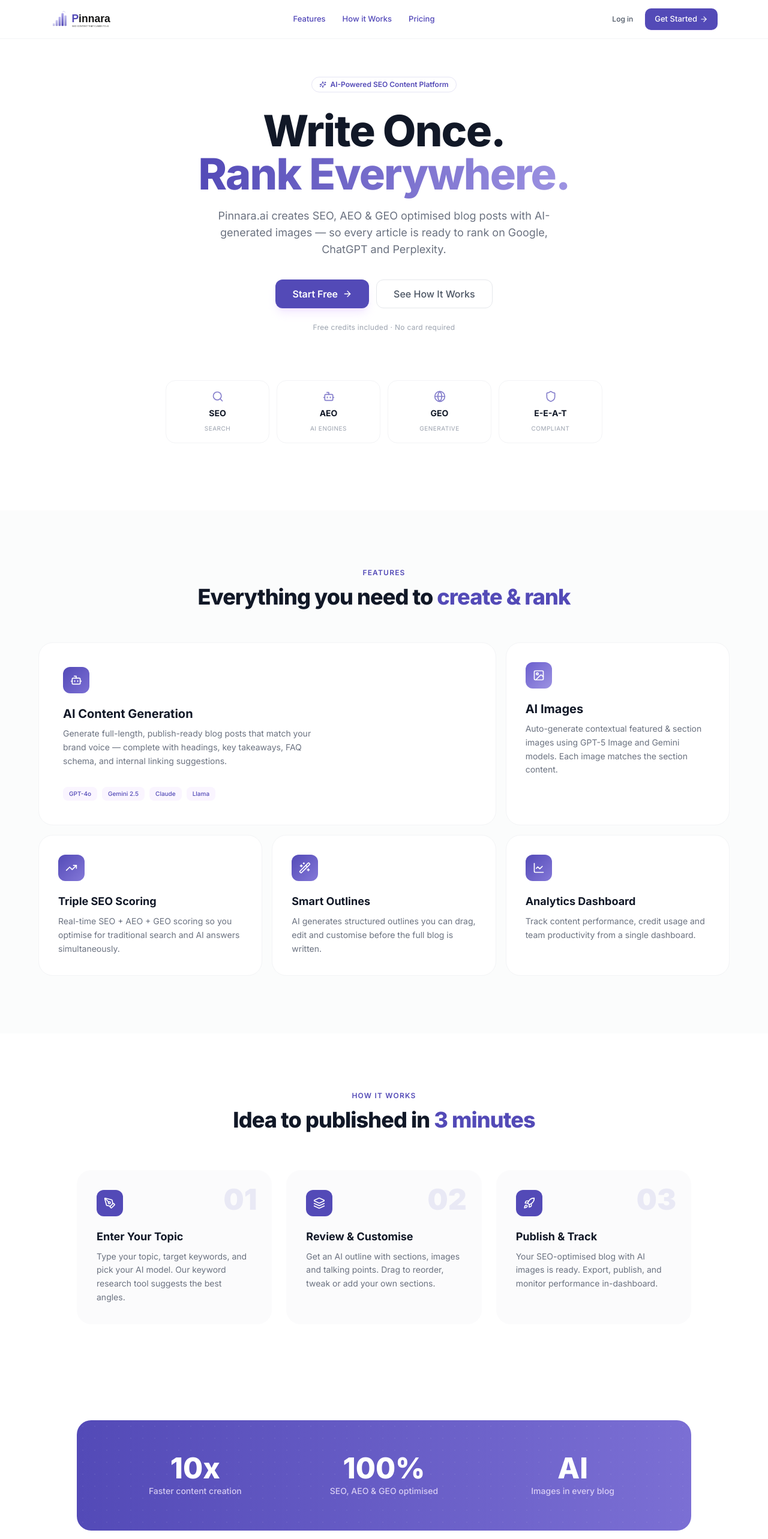
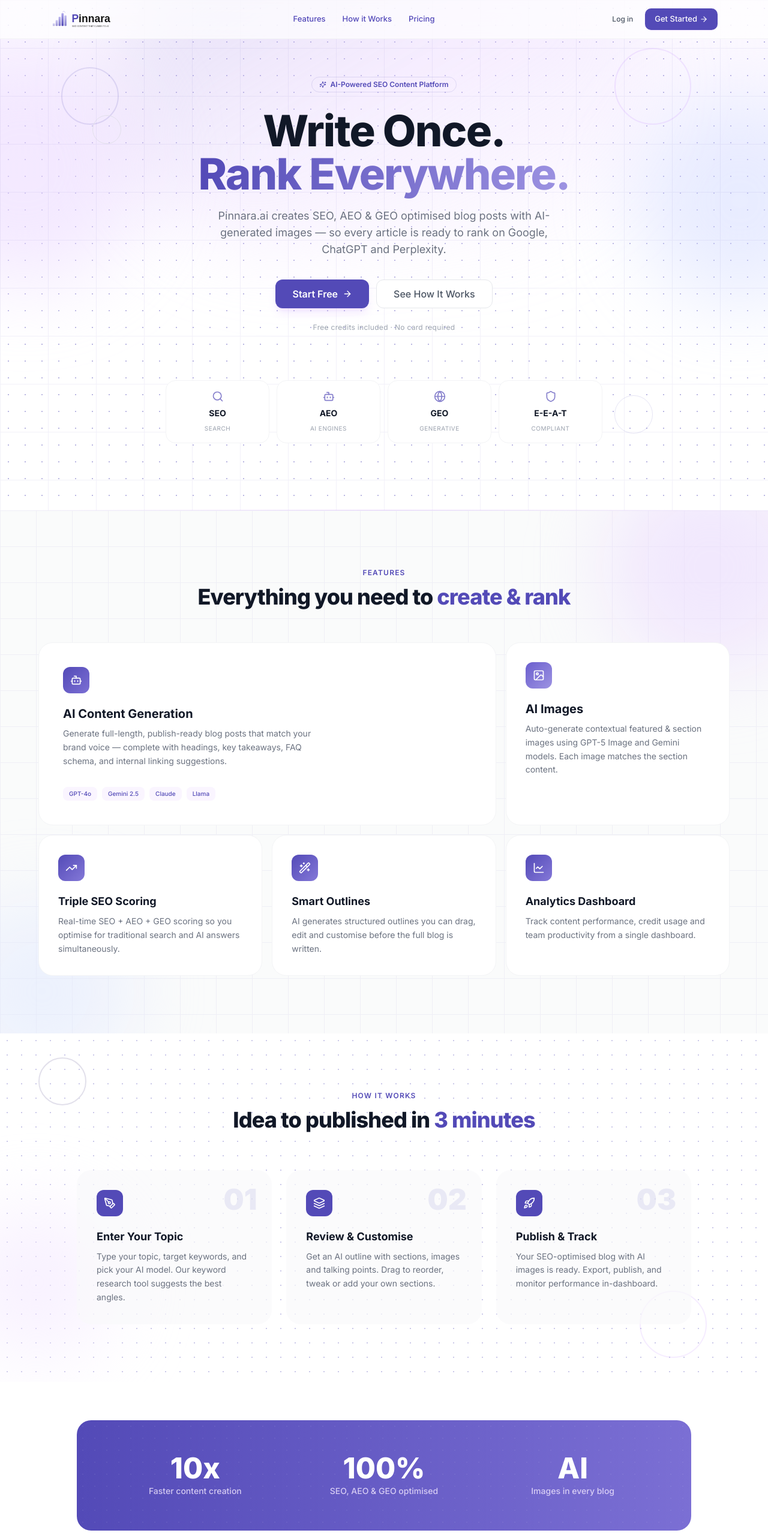
Before and after one commit to sksatz3001/blogai, a Next.js app: page / in a window 1280 px wide. Shown: the top 2566 px of the page at 60% size. Built offline with nearby package versions, Linux system fonts and the light colour scheme; no server answers.

Commit message:
fix: remove -z-10 from bg layers, add base tints so grids/dots/orbs are visible

```diff
--- a/app/page.tsx
+++ b/app/page.tsx
@@ -49,25 +49,27 @@ export default async function Home() {
       {/* ─── HERO ──────────────────────────────────────────── */}
       <section className="relative pt-32 pb-28 overflow-hidden">
         {/* Ambient background + grid */}
-        <div className="absolute inset-0 -z-10">
+        <div className="absolute inset-0">
+          {/* Base tint so patterns show */}
+          <div className="absolute inset-0 bg-gradient-to-b from-purple-50/80 via-white to-white" />
           {/* Dot grid */}
-          <div className="absolute inset-0 opacity-[0.35]" style={{ backgroundImage: "radial-gradient(circle, #534AB7 0.8px, transparent 0.8px)", backgroundSize: "28px 28px" }} />
+          <div className="absolute inset-0 opacity-[0.40]" style={{ backgroundImage: "radial-gradient(circle, #534AB7 1px, transparent 1px)", backgroundSize: "28px 28px" }} />
           {/* Gradient orbs */}
-          <div className="absolute top-[-120px] left-1/2 -translate-x-1/2 w-[900px] h-[550px] rounded-full bg-gradient-to-br from-[#534AB7]/10 via-purple-200/25 to-transparent blur-3xl" />
-          <div className="absolute top-20 -left-40 w-[400px] h-[400px] rounded-full bg-purple-100/40 blur-3xl" />
-          <div className="absolute top-40 -right-32 w-[350px] h-[350px] rounded-full bg-indigo-100/30 blur-3xl" />
+          <div className="absolute top-[-120px] left-1/2 -translate-x-1/2 w-[900px] h-[550px] rounded-full bg-gradient-to-br from-[#534AB7]/15 via-purple-200/30 to-transparent blur-3xl" />
+          <div className="absolute top-20 -left-40 w-[400px] h-[400px] rounded-full bg-purple-200/50 blur-3xl" />
+          <div className="absolute top-40 -right-32 w-[350px] h-[350px] rounded-full bg-indigo-200/40 blur-3xl" />
           {/* Decorative rings */}
-          <div className="absolute top-28 left-[8%] w-24 h-24 rounded-full border border-[#534AB7]/10" />
-          <div className="absolute top-48 left-[12%] w-12 h-12 rounded-full border border-[#534AB7]/8" />
-          <div className="absolute top-20 right-[10%] w-32 h-32 rounded-full border border-purple-200/30" />
-          <div className="absolute bottom-32 right-[15%] w-16 h-16 rounded-full border border-[#534AB7]/10" />
-          {/* Grid lines overlay (faint) */}
-          <div className="absolute inset-0 opacity-[0.04]" style={{ backgroundImage: "linear-gradient(#534AB7 1px, transparent 1px), linear-gradient(90deg, #534AB7 1px, transparent 1px)", backgroundSize: "80px 80px" }} />
+          <div className="absolute top-28 left-[8%] w-24 h-24 rounded-full border-2 border-[#534AB7]/15" />
+          <div className="absolute top-48 left-[12%] w-12 h-12 rounded-full border border-[#534AB7]/12" />
+          <div className="absolute top-20 right-[10%] w-32 h-32 rounded-full border-2 border-purple-300/30" />
+          <div className="absolute bottom-32 right-[15%] w-16 h-16 rounded-full border border-[#534AB7]/15" />
+          {/* Grid lines overlay */}
+          <div className="absolute inset-0 opacity-[0.07]" style={{ backgroundImage: "linear-gradient(#534AB7 1px, transparent 1px), linear-gradient(90deg, #534AB7 1px, transparent 1px)", backgroundSize: "80px 80px" }} />
           {/* Bottom divider */}
-          <div className="absolute bottom-0 left-0 right-0 h-px bg-gradient-to-r from-transparent via-purple-200/60 to-transparent" />
+          <div className="absolute bottom-0 left-0 right-0 h-px bg-gradient-to-r from-transparent via-purple-300/60 to-transparent" />
         </div>
 
-        <div className="max-w-5xl mx-auto px-5 text-center">
+        <div className="max-w-5xl mx-auto px-5 text-center relative z-10">
           {/* Pill */}
           <div className="inline-flex items-center gap-1.5 px-3 py-1 rounded-full text-xs font-semibold bg-[#534AB7]/8 text-[#534AB7] border border-[#534AB7]/15 mb-7">
             <Sparkles className="w-3 h-3" />
@@ -106,7 +108,7 @@ export default async function Home() {
         </div>
 
         {/* Optimisation badges row */}
-        <div className="max-w-3xl mx-auto mt-20 px-5 grid grid-cols-4 gap-3">
+        <div className="max-w-3xl mx-auto mt-20 px-5 grid grid-cols-4 gap-3 relative z-10">
           {[
             { tag: "SEO", desc: "Search", icon: Search },
             { tag: "AEO", desc: "AI Engines", icon: Bot },
@@ -123,14 +125,15 @@ export default async function Home() {
       </section>
 
       {/* ─── BENTO FEATURES ────────────────────────────────── */}
-      <section id="features" className="py-24 px-5 bg-gray-50/60 relative overflow-hidden">
+      <section id="features" className="py-24 px-5 relative overflow-hidden">
         {/* Background decoration */}
-        <div className="absolute inset-0 -z-10">
-          <div className="absolute inset-0 opacity-[0.03]" style={{ backgroundImage: "linear-gradient(#534AB7 1px, transparent 1px), linear-gradient(90deg, #534AB7 1px, transparent 1px)", backgroundSize: "60px 60px" }} />
-          <div className="absolute -top-20 -right-20 w-[350px] h-[350px] rounded-full bg-purple-100/50 blur-3xl" />
-          <div className="absolute -bottom-20 -left-20 w-[300px] h-[300px] rounded-full bg-indigo-50/60 blur-3xl" />
+        <div className="absolute inset-0">
+          <div className="absolute inset-0 bg-gray-50/80" />
+          <div className="absolute inset-0 opacity-[0.06]" style={{ backgroundImage: "linear-gradient(#534AB7 1px, transparent 1px), linear-gradient(90deg, #534AB7 1px, transparent 1px)", backgroundSize: "60px 60px" }} />
+          <div className="absolute -top-20 -right-20 w-[350px] h-[350px] rounded-full bg-purple-200/50 blur-3xl" />
+          <div className="absolute -bottom-20 -left-20 w-[300px] h-[300px] rounded-full bg-indigo-100/50 blur-3xl" />
         </div>
-        <div className="max-w-6xl mx-auto">
+        <div className="max-w-6xl mx-auto relative z-10">
           <div className="text-center mb-14">
             <p className="text-xs font-semibold uppercase tracking-widest text-[#534AB7] mb-3">Features</p>
             <h2 className="text-3xl md:text-4xl font-extrabold text-gray-900 tracking-tight">
@@ -202,15 +205,16 @@ export default async function Home() {
       </section>
 
       {/* ─── HOW IT WORKS ──────────────────────────────────── */}
-      <section id="how-it-works" className="py-24 px-5 bg-white relative overflow-hidden">
+      <section id="how-it-works" className="py-24 px-5 relative overflow-hidden">
         {/* Background decoration */}
-        <div className="absolute inset-0 -z-10">
-          <div className="absolute inset-0 opacity-[0.25]" style={{ backgroundImage: "radial-gradient(circle, #534AB7 0.6px, transparent 0.6px)", backgroundSize: "24px 24px" }} />
-          <div className="absolute top-10 left-[5%] w-20 h-20 rounded-full border border-[#534AB7]/8" />
-          <div className="absolute bottom-10 right-[8%] w-28 h-28 rounded-full border border-purple-200/25" />
-          <div className="absolute top-1/2 -left-16 w-[250px] h-[250px] rounded-full bg-purple-50/60 blur-3xl" />
+        <div className="absolute inset-0">
+          <div className="absolute inset-0 bg-white" />
+          <div className="absolute inset-0 opacity-[0.30]" style={{ backgroundImage: "radial-gradient(circle, #534AB7 0.8px, transparent 0.8px)", backgroundSize: "24px 24px" }} />
+          <div className="absolute top-10 left-[5%] w-20 h-20 rounded-full border-2 border-[#534AB7]/12" />
+          <div className="absolute bottom-10 right-[8%] w-28 h-28 rounded-full border-2 border-purple-300/25" />
+          <div className="absolute top-1/2 -left-16 w-[250px] h-[250px] rounded-full bg-purple-100/60 blur-3xl" />
         </div>
-        <div className="max-w-5xl mx-auto">
+        <div className="max-w-5xl mx-auto relative z-10">
           <div className="text-center mb-16">
             <p className="text-xs font-semibold uppercase tracking-widest text-[#534AB7] mb-3">How it works</p>
             <h2 className="text-3xl md:text-4xl font-extrabold text-gray-900 tracking-tight">
@@ -273,15 +277,16 @@ export default async function Home() {
       </section>
 
       {/* ─── CHECKLIST / WHY PINNARA ───────────────────────── */}
-      <section className="py-24 px-5 bg-gray-50/60 relative overflow-hidden">
+      <section className="py-24 px-5 relative overflow-hidden">
         {/* Background decoration */}
-        <div className="absolute inset-0 -z-10">
-          <div className="absolute inset-0 opacity-[0.03]" style={{ backgroundImage: "linear-gradient(#534AB7 1px, transparent 1px), linear-gradient(90deg, #534AB7 1px, transparent 1px)", backgroundSize: "48px 48px" }} />
-          <div className="absolute -top-10 right-[10%] w-[300px] h-[300px] rounded-full bg-purple-100/40 blur-3xl" />
-          <div className="absolute bottom-0 left-[5%] w-[250px] h-[250px] rounded-full bg-indigo-50/50 blur-3xl" />
-          <div className="absolute top-1/3 right-[3%] w-14 h-14 rounded-full border border-[#534AB7]/10" />
+        <div className="absolute inset-0">
+          <div className="absolute inset-0 bg-gray-50/80" />
+          <div className="absolute inset-0 opacity-[0.06]" style={{ backgroundImage: "linear-gradient(#534AB7 1px, transparent 1px), linear-gradient(90deg, #534AB7 1px, transparent 1px)", backgroundSize: "48px 48px" }} />
+          <div className="absolute -top-10 right-[10%] w-[300px] h-[300px] rounded-full bg-purple-200/50 blur-3xl" />
+          <div className="absolute bottom-0 left-[5%] w-[250px] h-[250px] rounded-full bg-indigo-100/50 blur-3xl" />
+          <div className="absolute top-1/3 right-[3%] w-14 h-14 rounded-full border-2 border-[#534AB7]/15" />
         </div>
-        <div className="max-w-5xl mx-auto grid md:grid-cols-2 gap-12 items-center">
+        <div className="max-w-5xl mx-auto grid md:grid-cols-2 gap-12 items-center relative z-10">
           <div>
             <p className="text-xs font-semibold uppercase tracking-widest text-[#534AB7] mb-3">Why Pinnara.ai</p>
             <h2 className="text-3xl md:text-4xl font-extrabold text-gray-900 tracking-tight mb-6">
```
